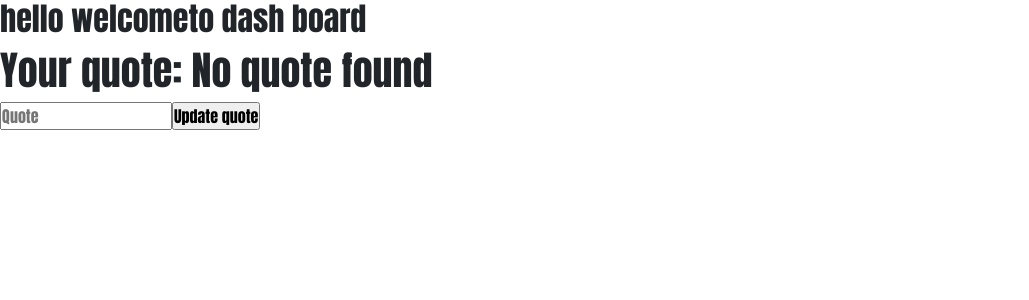
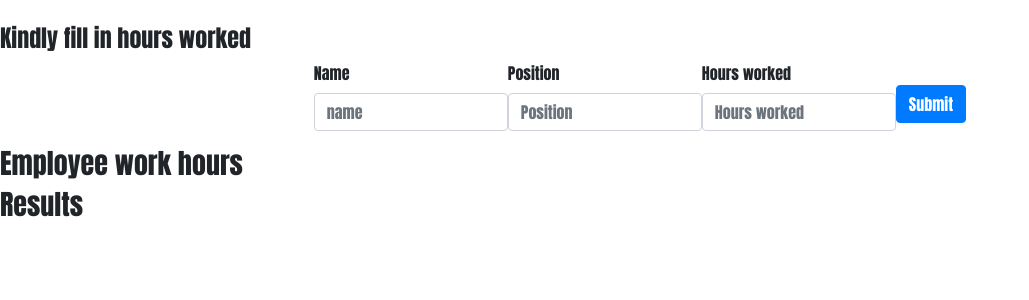
Before and after one commit to jdhova/full-stack-app, a React (Create React App) app in the folder client/: page /dashboard in a window 1280 px wide. Shown: the top 300 px of the page, without its empty margins (0-1029 px from the left). Built offline with nearby package versions, Linux system fonts and the light colour scheme.

Commit message:
dashboard done

```diff
--- a/client/src/components/Dashboard.jsx
+++ b/client/src/components/Dashboard.jsx
@@ -1,79 +1,89 @@
-import React, { useEffect, useState } from 'react'
-import { useNavigate } from 'react-router-dom';
-// const jwtDecode = require('jwt-decode');
+import React from 'react'
+
+const Dashboard = () => {
+  return (
+
+    <div className='dash-main'>
+        {/* <h3> Welcome to {user.displayName}s'Dash Board</h3> */}
+
+            <br></br>
+           {/* <h4>  Good Day {user.displayName}  its {today}{check()} </h4>  */}
+            <h4>Kindly fill in hours worked</h4>
+        {/* <Button onClick={handleSignOut}>Logout</Button> */}
 
 
-const Dashboard = () => {
-	const navigate = useNavigate();
-	const [quote, setQuote] = useState('')
-	const [tempQuote, setTempQuote] = useState('')
 
-	async function populateQuote() {
-		const req = await fetch('http://localhost:5000/api/dashboard', {
-			headers: {
-				'x-access-token': localStorage.getItem('token'),
-			},
-		})
+    <div className='form-container'>
 
-		const data = await req.json()
-		if (data.status === 'ok') {
-			setQuote(data.quote)
-		} else {
-			alert(data.error)
-		}
-	}
 
-	// useEffect(() => {
-	// 	const token = localStorage.getItem('token')
-	// 	if (token) {
-	// 		// const user = jwtDecode(token)
-	// 		if (!user) {
-	// 			localStorage.removeItem('token')
-  //       navigate('/login');
-	// 		} else {
-	// 			populateQuote()
-	// 		}
-	// 	}
-	// }, [])
 
-	async function updateQuote(event) {
-		event.preventDefault()
+        <div className="form-group">
+            <label htmlFor="inputAddress">Name</label>
+            <input
+            type="text"
+            className="form-control"
+            id="name"
+            placeholder="name"
 
-		const req = await fetch('http://localhost:5000api/dashboard', {
-			method: 'POST',
-			headers: {
-				'Content-Type': 'application/json',
-				'x-access-token': localStorage.getItem('token'),
-			},
-			body: JSON.stringify({
-				quote: tempQuote,
-			}),
-		})
+            // onChange ={(e)=> {
+            //     setUserName(e.target.value)}}
 
-		const data = await req.json()
-		if (data.status === 'ok') {
-			setQuote(tempQuote)
-			setTempQuote('')
-		} else {
-			alert(data.error)
-		}
-	}
+            />
 
-	return (
-		<div>
-      <h2>hello welcometo dash board</h2>
-			<h1>Your quote: {quote || 'No quote found'}</h1>
-			<form onSubmit={updateQuote}>
-				<input
-					type="text"
-					placeholder="Quote"
-					value={tempQuote}
-					onChange={(e) => setTempQuote(e.target.value)}
-				/>
-				<input type="submit" value="Update quote" />
-			</form>
-		</div>
-	)
+        </div>
+        <div className="form-group">
+            <label htmlFor="inputAddress2">Position</label>
+            <input
+            type="text"
+            className="form-control"
+            id="position"
+            placeholder="Position"
+            // onChange ={(e)=> {
+            //     setUserPosition(e.target.value)}}
+            />
+        </div>
+        <div className="form-group">
+            <label htmlFor="inputAddress2">Hours worked</label>
+            <input
+            type="number"
+            className="form-control"
+            id="hoursworked"
+            placeholder="Hours worked"
+            // onChange ={(e)=> {
+            //     setUserHours(e.target.value)}}
+            />
+        </div>
+
+
+
+        <button
+        // onClick = {createUser}
+        type="submit" className="btn btn-primary">
+            Submit
+        </button>
+    </div>
+
+
+                 <h3 className='work'>Employee work hours </h3>
+
+        <div className='results'>
+
+            <h3>Results</h3>
+
+            {/* {users.map((user) => {
+                        return <div className='results2'>
+                            <h3>Name: {user.name}</h3>
+                            <h3>Position: {user.position}</h3>
+                            <h3>Hours worked: {user.hours}</h3>
+                            </div>
+                })} */}
+
+        </div>
+
+
+
+    </div>
+  )
 }
 
 export default Dashboard
```
